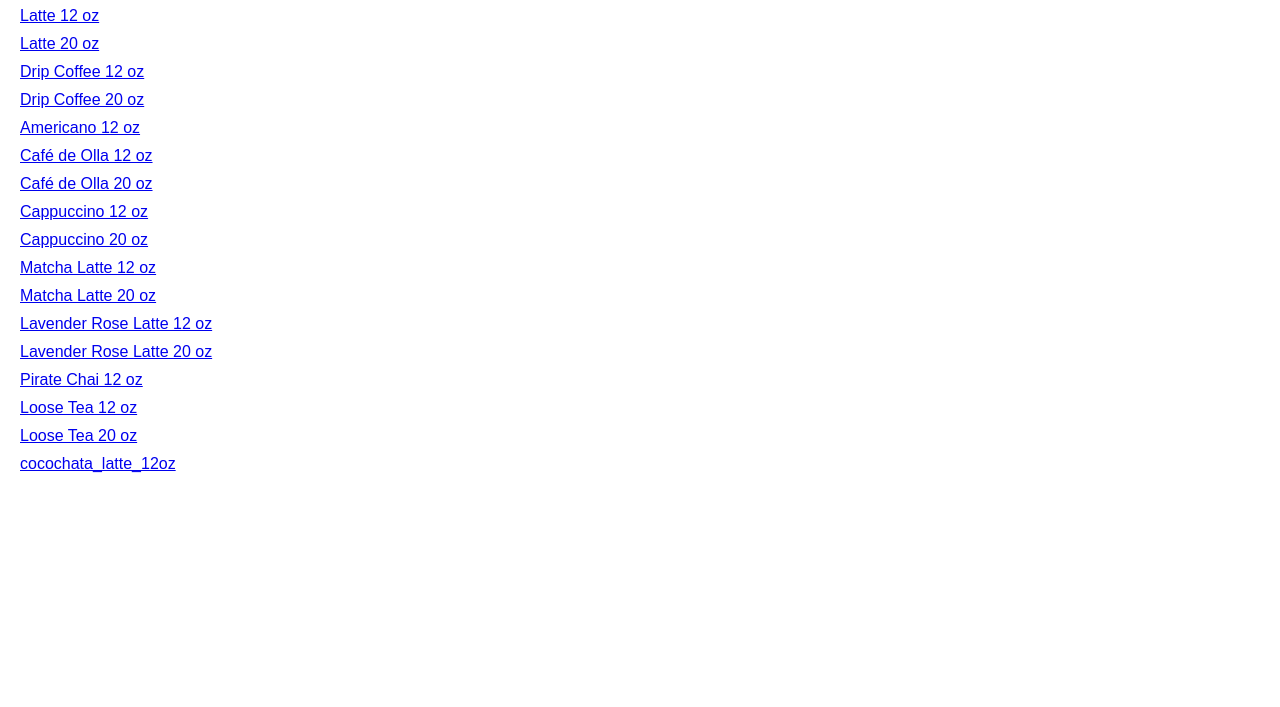
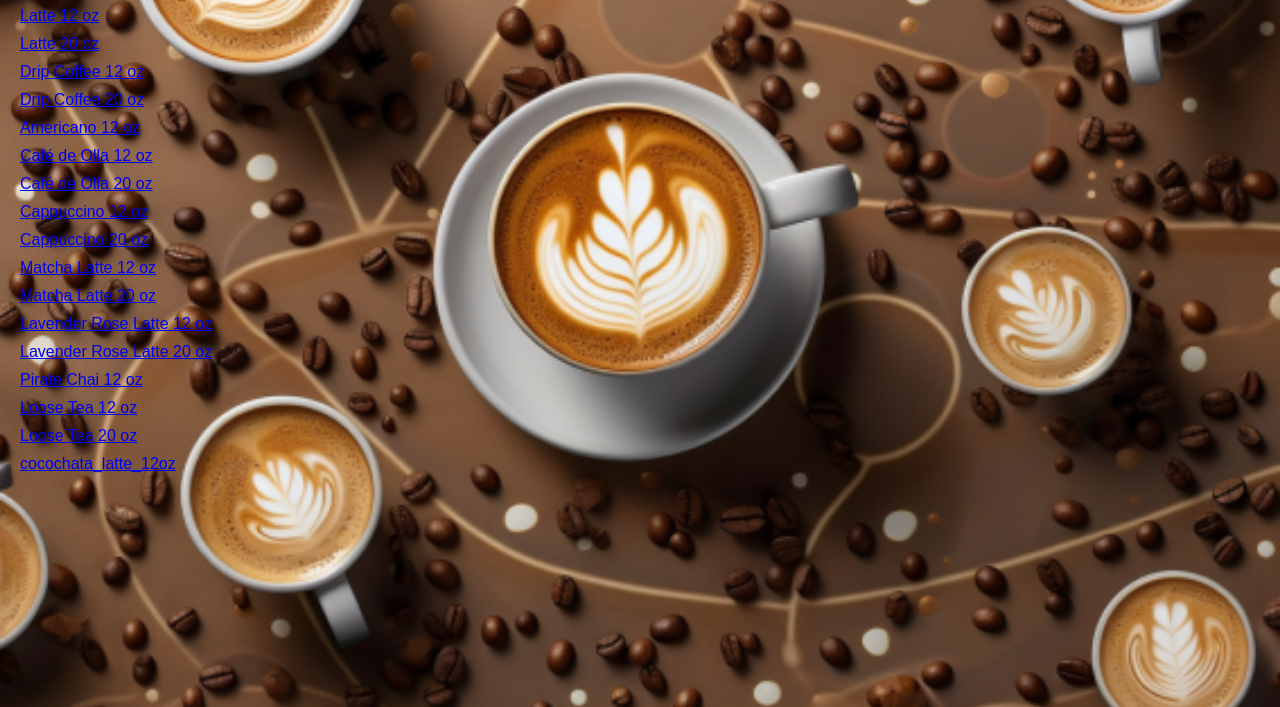
Before and after one commit to chavez1286/hanksmenu, a plain HTML site: page hot_cold_coffee.html in a window 1280 px wide. Shown: the part 93-800 px from the top of the page. Drawn offline with Linux system fonts and the light colour scheme.

Commit message:
Update hot_cold_coffee.html

```diff
--- a/hot_cold_coffee.html
+++ b/hot_cold_coffee.html
@@ -5,7 +5,7 @@
   <style>
     body {
        font-family: Arial, sans-serif;
-  background-image: url("path/to/your/image.jpg");
+  background-image: url("https://raw.githubusercontent.com/chavez1286/hanksmenu/main/lattes%20backround.png");
   background-repeat: no-repeat;
   background-size: cover;
   background-position: center;
```
